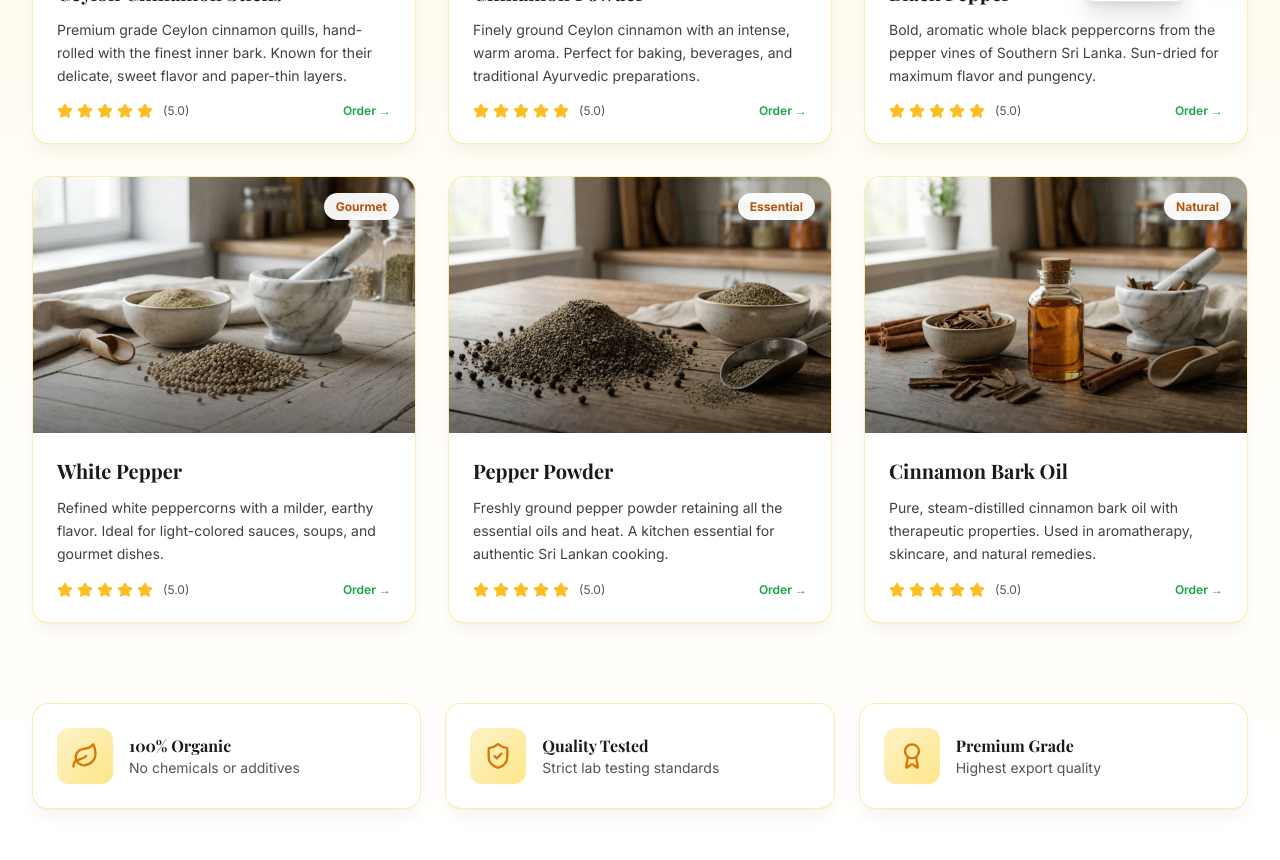
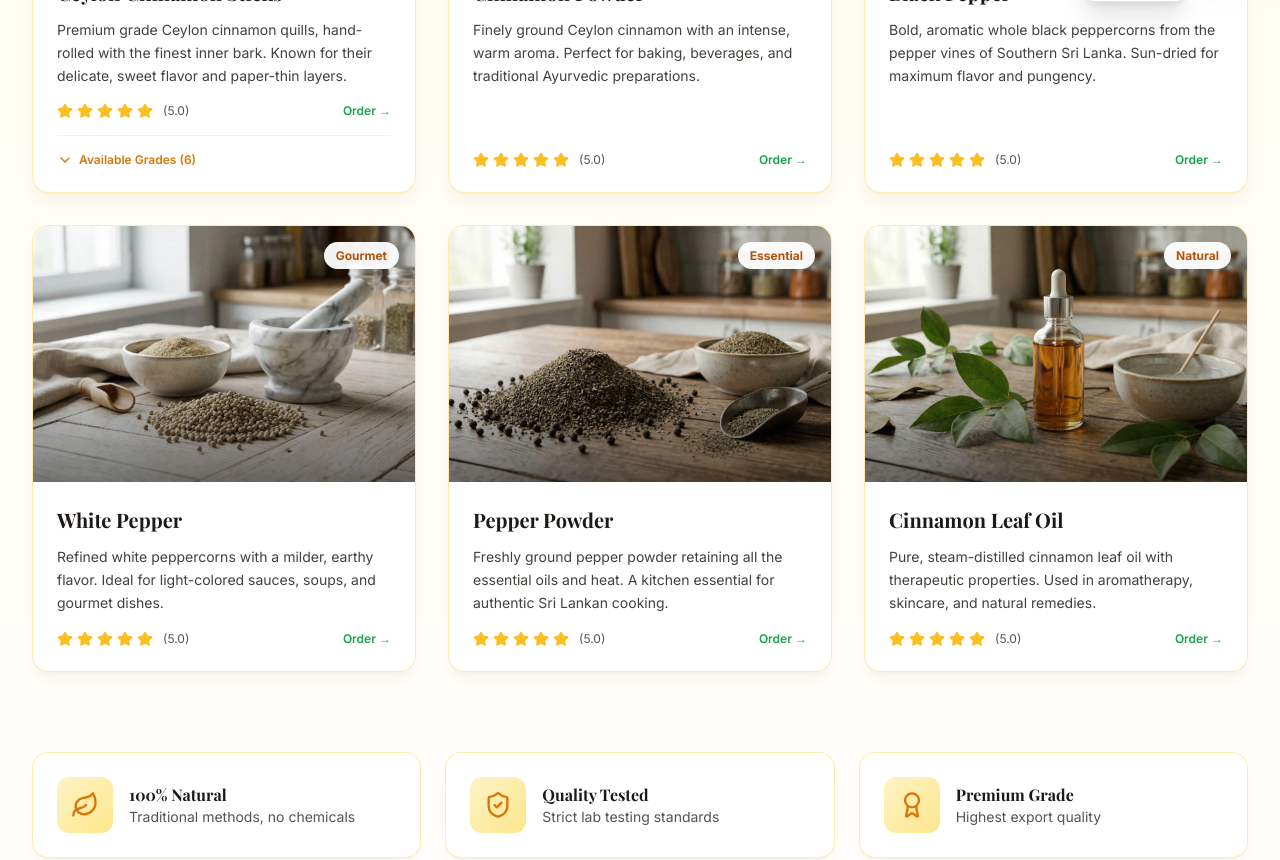
Before and after one commit to ayesh156/jsproduct, a React (Vite) app: page /products in a window 1280 px wide. Shown: the part 820-1680 px from the top of the page. Built offline with nearby package versions, Linux system fonts and the light colour scheme.

Commit message:
Refactor code structure for improved readability and maintainability

```diff
--- a/src/components/Products.jsx
+++ b/src/components/Products.jsx
@@ -1,4 +1,5 @@
-import { Star } from 'lucide-react'
+import { useState } from 'react'
+import { Star, ChevronDown, ChevronUp } from 'lucide-react'
 import { useLanguage } from '../context/LanguageContext'
 
 const productEmojis = ['🫚', '🟤', '⚫', '⚪', '🌶️', '💧']
@@ -14,6 +15,11 @@ const productGradients = [
 export default function Products() {
   const { t } = useLanguage()
   const items = t('products.items')
+  const [expandedGrades, setExpandedGrades] = useState(null)
+
+  const toggleGrades = (index) => {
+    setExpandedGrades(expandedGrades === index ? null : index)
+  }
 
   return (
     <section id="products" className="relative section-padding overflow-hidden">
@@ -76,6 +82,32 @@ export default function Products() {
                     ))}
                     <span className="ml-2 text-xs text-pepper-500 dark:text-pepper-400">(5.0)</span>
                   </div>
+
+                  {/* Grades / Sub-categories */}
+                  {item.grades && item.grades.length > 0 && (
+                    <div className="mt-4">
+                      <button
+                        onClick={() => toggleGrades(i)}
+                        className="flex items-center gap-1.5 text-xs font-semibold text-spice-600 dark:text-spice-400 hover:text-spice-700 dark:hover:text-spice-300 transition-colors"
+                      >
+                        {expandedGrades === i ? <ChevronUp className="w-3.5 h-3.5" /> : <ChevronDown className="w-3.5 h-3.5" />}
+                        Available Grades ({item.grades.length})
+                      </button>
+                      {expandedGrades === i && (
+                        <div className="mt-2 flex flex-wrap gap-1.5">
+                          {item.grades.map((grade, gi) => (
+                            <span
+                              key={gi}
+                              className="px-2.5 py-1 text-[11px] font-bold rounded-full bg-spice-100 dark:bg-spice-900/40 text-spice-700 dark:text-spice-300 border border-spice-200 dark:border-spice-700/50"
+                              title={grade.desc}
+                            >
+                              {grade.name}
+                            </span>
+                          ))}
+                        </div>
+                      )}
+                    </div>
+                  )}
                 </div>
               </div>
             </div>
--- a/src/constants/images.js
+++ b/src/constants/images.js
@@ -9,7 +9,7 @@ export const images = {
   // Cinnamon images
   cinnamonSticks: 'product/cinnamonSticks.webp',
   cinnamonPowder: 'product/cinnamonPowder.webp',
-  cinnamonOil: 'product/cinnamonBarkOil.webp',
+  cinnamonOil: 'product/cinnamonLeafOil.webp',
   cinnamonProcess: 'cinnamonProcessing.webp',
 
   // Pepper images
@@ -38,5 +38,5 @@ export const productImages = [
   'product/blackPepper.webp', // Black Pepper
   'product/whitePepper.webp', // White Pepper
   'product/pepperPowder.webp', // Pepper Powder
-  'product/cinnamonBarkOil.webp', // Cinnamon Bark Oil
+  'product/cinnamonLeafOil.webp', // Cinnamon Leaf Oil
 ]
--- a/src/i18n/translations.js
+++ b/src/i18n/translations.js
@@ -11,12 +11,12 @@ export const translations = {
       badge: '100% Pure Ceylon Spices',
       title1: 'Premium Ceylon',
       title2: 'Cinnamon & Pepper',
-      subtitle: 'Discover the finest handpicked spices from the lush farms of Southern Sri Lanka. Pure, organic, and packed with authentic flavor.',
+      subtitle: 'Discover the finest handpicked spices from the lush farms of Southern Sri Lanka. Pure, naturally processed using traditional methods, and packed with authentic flavor.',
       cta: 'Explore Products',
       ctaSecondary: 'Our Story',
       stat1Label: 'Years of Heritage',
       stat2Label: 'Happy Customers',
-      stat3Label: 'Pure Organic',
+      stat3Label: 'Natural & Traditional',
       stat4Label: 'Farm to Table',
     },
     products: {
@@ -28,6 +28,14 @@ export const translations = {
           name: 'Ceylon Cinnamon Sticks',
           desc: 'Premium grade Ceylon cinnamon quills, hand-rolled with the finest inner bark. Known for their delicate, sweet flavor and paper-thin layers.',
           tag: 'Best Seller',
+          grades: [
+            { name: 'Alba', desc: 'The finest grade — ultra-thin, smooth quills under 6mm diameter. Prized for its delicate sweetness.' },
+            { name: 'C5', desc: 'Premium quills with 5 or fewer layers, 6–7mm diameter. Excellent aroma and smooth texture.' },
+            { name: 'C4', desc: 'High-quality quills with 4 or fewer layers, 7–10mm diameter. Rich flavor, great for culinary use.' },
+            { name: 'N4', desc: 'Natural grade with slightly thicker bark, 10–13mm. Bold cinnamon flavor, ideal for grinding.' },
+            { name: 'H1', desc: 'Handcrafted quills with rustic character, 13–16mm. Strong, full-bodied taste for traditional recipes.' },
+            { name: 'H2', desc: 'Robust quills over 16mm. Intense flavor and aroma, perfect for slow-cooked dishes and infusions.' },
+          ],
         },
         {
           name: 'Cinnamon Powder',
@@ -50,8 +58,8 @@ export const translations = {
           tag: 'Essential',
         },
         {
-          name: 'Cinnamon Bark Oil',
-          desc: 'Pure, steam-distilled cinnamon bark oil with therapeutic properties. Used in aromatherapy, skincare, and natural remedies.',
+          name: 'Cinnamon Leaf Oil',
+          desc: 'Pure, steam-distilled cinnamon leaf oil with therapeutic properties. Used in aromatherapy, skincare, and natural remedies.',
           tag: 'Natural',
         },
       ],
@@ -64,9 +72,9 @@ export const translations = {
       p2: 'We take pride in our traditional harvesting methods, combined with modern quality standards. Every cinnamon quill is hand-peeled, and every peppercorn is carefully selected to ensure you receive only the best.',
       p3: 'Our commitment to purity means no additives, no artificial processing — just pure, natural spices the way nature intended.',
       values: [
-        { title: 'Pure & Organic', desc: 'No chemicals, no additives — 100% natural spices from our own gardens.' },
+        { title: 'Pure & Natural', desc: 'No chemicals, no additives — 100% natural spices processed using traditional methods from our own gardens.' },
         { title: 'Handcrafted', desc: 'Every product is carefully hand-processed using traditional techniques.' },
-        { title: 'Farm Fresh', desc: 'Direct from our spice gardens in Matara to your doorstep.' },
+        { title: 'Farm Fresh', desc: 'Direct from our spice gardens in Deiyandara to your doorstep.' },
         { title: 'Quality Assured', desc: 'Strict quality control at every stage from harvest to packaging.' },
       ],
     },
@@ -128,6 +136,14 @@ export const translations = {
           name: 'ලංකා කුරුඳු කූරු',
           desc: 'අපගේ අත්දැකීම් බහුල සේවකයින් විසින් අතින් සකසන ලද ඉහළම ප්‍රමිතියේ කුරුඳු කූරු. එහි ඇති මිහිරි රසය සහ සුවඳ ලොව පුරා ප්‍රසිද්ධය.',
           tag: 'ජනප්‍රියතම',
+          grades: [
+            { name: 'Alba', desc: 'අග්‍රතම ප්‍රමිතිය — 6mm ට අඩු, අතිශයින් සිහින් හා සුමට කූරු. මිහිරි රසයෙන් අග්‍රගණ්‍යයි.' },
+            { name: 'C5', desc: 'ස්ථර 5ක් හෝ අඩු, 6–7mm විෂ්කම්භයේ ඉහළ තත්ත්වයේ කූරු. විශිෂ්ට සුවඳ සහ සුමට බව.' },
+            { name: 'C4', desc: 'ස්ථර 4ක් හෝ අඩු, 7–10mm විෂ්කම්භයේ උසස් කූරු. පොහොසත් රසය, ආහාර සඳහා කදිමයි.' },
+            { name: 'N4', desc: 'තරමක් ඝන පොතු සහිත, 10–13mm ස්වභාවික ප්‍රමිතිය. බලවත් කුරුඳු රසය, අඹරන්නට සුදුසුයි.' },
+            { name: 'H1', desc: 'අතින් සැකසූ, 13–16mm සම්ප්‍රදායික කූරු. ශක්තිමත්, පූර්ණ රසය පාරම්පරික වට්ටෝරු සඳහා.' },
+            { name: 'H2', desc: '16mm ට වැඩි ශක්තිමත් කූරු. තදබල රසය සහ සුවඳ, මන්දගිනියේ පිසීමට සහ කසාය සඳහා කදිමයි.' },
+          ],
         },
         {
           name: 'කුරුඳු කුඩු',
@@ -164,9 +180,9 @@ export const translations = {
       p2: 'නවීන ප්‍රමිතීන්ට අනුව, එහෙත් අපගේ පාරම්පරික අස්වනු නෙලීමේ ක්‍රමවේදයන්ට මුල්තැන දෙමින් අපි කටයුතු කරන්නෙමු. ඔබට ලබා දෙන්නේ අතින් සකසන ලද කුරුඳු සහ ඉතා ප්‍රවේශමෙන් තෝරාගත් ගම්මිරිස් පමණි.',
       p3: 'රසායනික ද්‍රව්‍ය හෝ කෘතිම ආකලන කිසිවක් නොමැතිව, ස්වභාවධර්මයෙන් අපට ලැබෙන දේ ඒ අයුරින්ම ඔබට ලබා දීම අපගේ එකම අරමුණයි.',
       values: [
-        { title: '100% ස්වභාවිකයි', desc: 'කිසිදු රසායනික ද්‍රව්‍යයක් නොමැති, අපගේම ගොවිපොළෙන් ගෙනෙන 100% ක් ස්වභාවික කුළුබඩු.' },
+        { title: '100% ස්වභාවික හා පාරම්පරික', desc: 'කිසිදු රසායනික ද්‍රව්‍යයක් නොමැති, පාරම්පරික ක්‍රමවේද මගින් සකසන ලද අපගේම ගොවිපොළෙන් ගෙනෙන 100% ක් ස්වභාවික කුළුබඩු.' },
         { title: 'අතින් සකසන ලද', desc: 'සෑම නිෂ්පාදනයක්ම පාරම්පරික ක්‍රමවේද භාවිතා කරමින් ඉතා ප්‍රවේශමෙන් අතින් සකසනු ලැබේ.' },
-        { title: 'නැවුම් බව', desc: 'මාතර පිහිටි අපගේ වගාබිම් වල සිට කෙලින්ම ඔබේ දොරකඩට ගෙන එනු ලැබේ.' },
+        { title: 'නැවුම් බව', desc: 'දෙයියන්දර පිහිටි අපගේ වගාබිම් වල සිට කෙලින්ම ඔබේ දොරකඩට ගෙන එනු ලැබේ.' },
         { title: 'ඉහළම ප්‍රමිතිය', desc: 'අස්වනු නෙලීමේ සිට අසුරන දක්වාම ඉහළම ප්‍රමිතියෙන් සහ තත්ත්ව පාලනයකින් යුක්තයි.' },
       ],
     },
--- a/src/pages/ContactPage.jsx
+++ b/src/pages/ContactPage.jsx
@@ -136,8 +136,8 @@ export default function ContactPage() {
                       <p className="text-sm font-medium text-pepper-500 dark:text-pepper-400">
                         {isSinhala ? 'වේලාවන්' : 'Business Hours'}
                       </p>
-                      <p className="mt-1 text-pepper-800 dark:text-pepper-200 font-medium text-sm">
-                        {isSinhala ? 'සඳු - සෙන: පෙ.ව. 8:00 - ප.ව. 6:00' : 'Mon - Sat: 8:00 AM - 6:00 PM'}
+                      <p className={`mt-1 text-pepper-800 dark:text-pepper-200 font-medium text-sm ${fontClass}`}>
+                        {isSinhala ? 'සෑම විටම විවෘතයි' : 'Full time open'}
                       </p>
                     </div>
                   </div>
@@ -259,7 +259,7 @@ export default function ContactPage() {
               <div className="relative w-full h-80 sm:h-96 bg-pepper-100 dark:bg-pepper-900 group">
                 {/* Google Maps Embed */}
                 <iframe
-                  src="https://www.google.com/maps/embed?pb=!1m18!1m12!1m3!1d3967.5!2d80.6028554!3d6.1525698!2m3!1f0!2f0!3f0!3m2!1i1024!2i768!4f13.1!3m3!1m2!1s0x0%3A0x0!2zNsKwMDknMDkuMyJOIDgwwrAzNicxMC4zIkU!5e0!3m2!1sen!2slk!4v1"
+                  src="https://www.google.com/maps/embed?pb=!1m18!1m12!1m3!1d991.721934095918!2d80.5976641362145!3d6.145777708772863!2m3!1f0!2f0!3f0!3m2!1i1024!2i768!4f13.1!3m3!1m2!1s0x3ae1452c34810e41%3A0xa19dc17e7189b7d6!2sAgra%20Ayurweda%20Osusala!5e0!3m2!1sen!2slk!4v1773299992277!5m2!1sen!2slk"
                   width="100%"
                   height="100%"
                   style={{ border: 0 }}
--- a/src/pages/ProductsPage.jsx
+++ b/src/pages/ProductsPage.jsx
@@ -1,5 +1,6 @@
-import { motion } from 'framer-motion'
-import { Star, Leaf, ShieldCheck, Award } from 'lucide-react'
+import { useState } from 'react'
+import { motion, AnimatePresence } from 'framer-motion'
+import { Star, Leaf, ShieldCheck, Award, ChevronDown } from 'lucide-react'
 import { useLanguage } from '../context/LanguageContext'
 import PageTransition, { staggerContainer, staggerItem } from '../components/PageTransition'
 import { productImages } from '../constants/images'
@@ -14,7 +15,7 @@ const productGradients = [
 ]
 
 const features = [
-  { icon: Leaf, title: '100% Organic', desc: 'No chemicals or additives' },
+  { icon: Leaf, title: '100% Natural', desc: 'Traditional methods, no chemicals' },
   { icon: ShieldCheck, title: 'Quality Tested', desc: 'Strict lab testing standards' },
   { icon: Award, title: 'Premium Grade', desc: 'Highest export quality' },
 ]
@@ -23,6 +24,11 @@ export default function ProductsPage() {
   const { t, isSinhala } = useLanguage()
   const fontClass = isSinhala ? 'font-sinhala' : ''
   const items = t('products.items')
+  const [expandedGrades, setExpandedGrades] = useState(null)
+
+  const toggleGrades = (index) => {
+    setExpandedGrades(expandedGrades === index ? null : index)
+  }
 
   return (
     <PageTransition>
@@ -139,6 +145,49 @@ export default function ProductsPage() {
                         Order →
                       </a>
                     </div>
+
+                    {/* Grades / Sub-categories */}
+                    {item.grades && item.grades.length > 0 && (
+                      <div className="mt-4 border-t border-spice-100 dark:border-pepper-800 pt-4">
+                        <button
+                          onClick={() => toggleGrades(i)}
+                          className={`flex items-center gap-1.5 text-xs font-semibold text-spice-600 dark:text-spice-400 hover:text-spice-700 dark:hover:text-spice-300 transition-colors w-full ${fontClass}`}
+                        >
+                          <ChevronDown className={`w-4 h-4 transition-transform duration-300 ${expandedGrades === i ? 'rotate-180' : ''}`} />
+                          {isSinhala ? `ලබාගත හැකි ප්‍රමිති (${item.grades.length})` : `Available Grades (${item.grades.length})`}
+                        </button>
+                        <AnimatePresence>
+                          {expandedGrades === i && (
+                            <motion.div
+                              initial={{ height: 0, opacity: 0 }}
+                              animate={{ height: 'auto', opacity: 1 }}
+                              exit={{ height: 0, opacity: 0 }}
+                              transition={{ duration: 0.3 }}
+                              className="overflow-hidden"
+                            >
+                              <div className="mt-3 grid grid-cols-2 gap-2">
+                                {item.grades.map((grade, gi) => (
+                                  <motion.div
+                                    key={gi}
+                                    initial={{ opacity: 0, y: 10 }}
+                                    animate={{ opacity: 1, y: 0 }}
+                                    transition={{ delay: gi * 0.05 }}
+                                    className="group/grade p-2.5 rounded-lg bg-spice-50 dark:bg-pepper-800/50 border border-spice-100 dark:border-pepper-700/50 hover:border-spice-300 dark:hover:border-spice-600 hover:bg-spice-100 dark:hover:bg-pepper-800 transition-all cursor-default"
+                                  >
+                                    <span className="block text-xs font-bold text-spice-700 dark:text-spice-300">
+                                      {grade.name}
+                                    </span>
+                                    <span className={`block mt-0.5 text-[10px] leading-tight text-pepper-500 dark:text-pepper-400 ${fontClass}`}>
+                                      {grade.desc}
+                                    </span>
+                                  </motion.div>
+                                ))}
+                              </div>
+                            </motion.div>
+                          )}
+                        </AnimatePresence>
+                      </div>
+                    )}
                   </div>
                 </div>
               </motion.div>
```
Also changed, not shown: index.html (+4 -4 lines), src/pages/AboutPage.jsx (+4 -4 lines), public/product/cinnamonLeafOil.webp (added).
